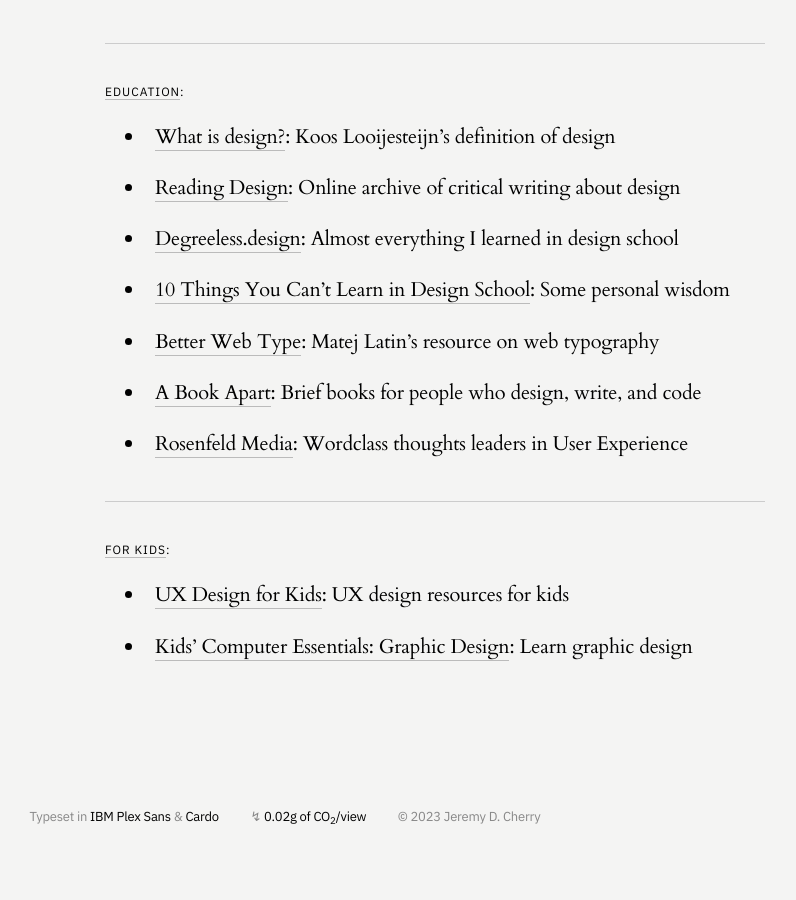
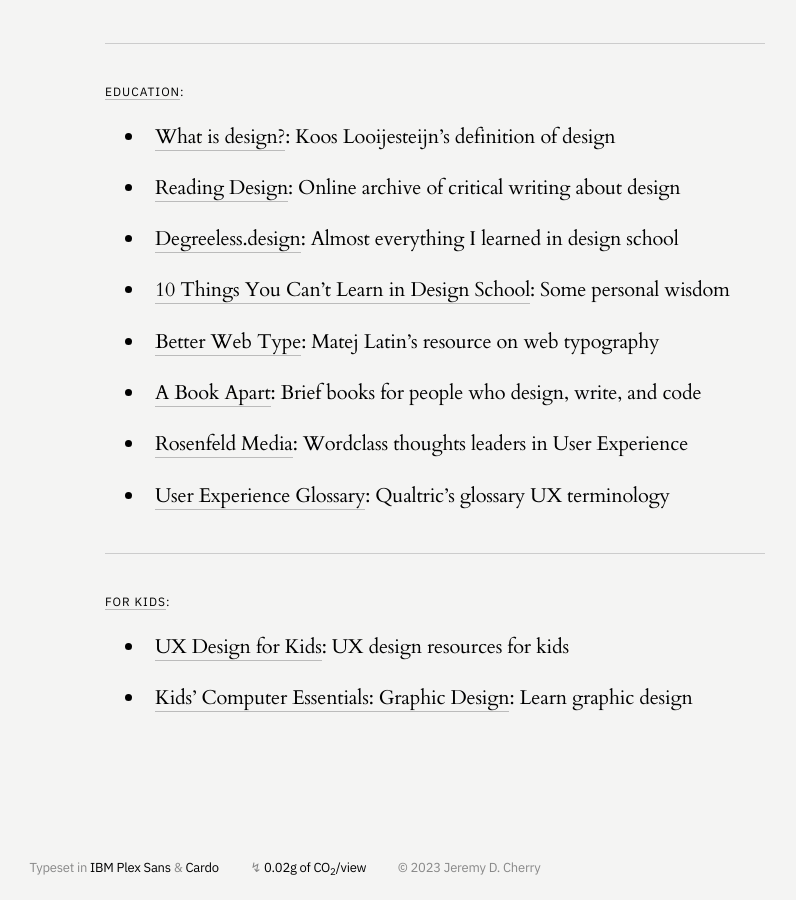
Before and after one commit to jeremydcherry/jeremydcherry.github.io, a Jekyll site: the page built from content/resources.md, in a window 1280 px wide and 900 px high, scrolled down 2520 px. Shown: the whole window, without its empty margins (355-1151 px from the left). Built offline with Jekyll 4.4.1, drawn with Linux system fonts in a browser that asks for light colours; before the commit the page ends 3369 px from its top, so only the background shows below that.

Commit message:
Updated resources

```diff
--- a/content/resources.md
+++ b/content/resources.md
@@ -117,6 +117,8 @@
 
 - [Rosenfeld Media](https://rosenfeldmedia.com/books/): Wordclass thoughts leaders in User Experience
 
+- [User Experience Glossary](https://www.qualtrics.com/blog/ux-design-glossary/): Qualtric's glossary UX terminology
+
 ---
 
 #### [For Kids](#kids):
```
